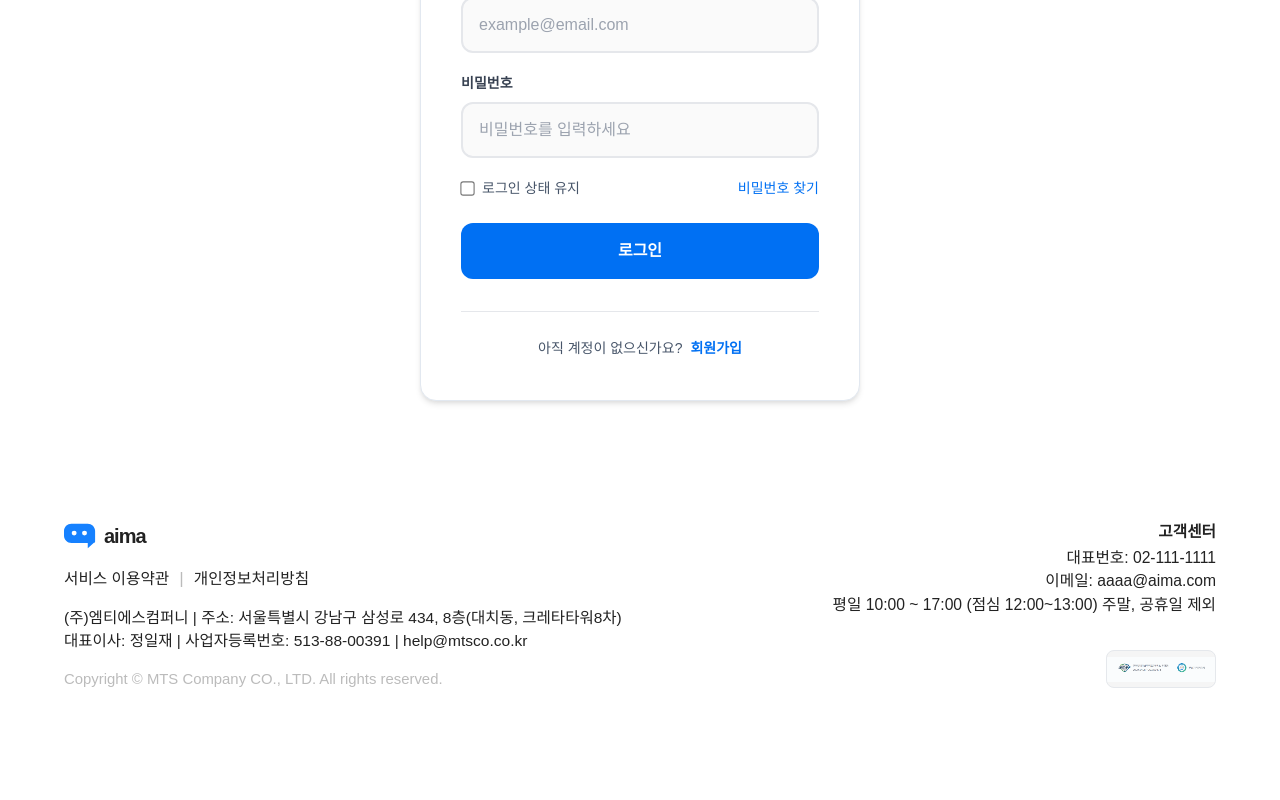
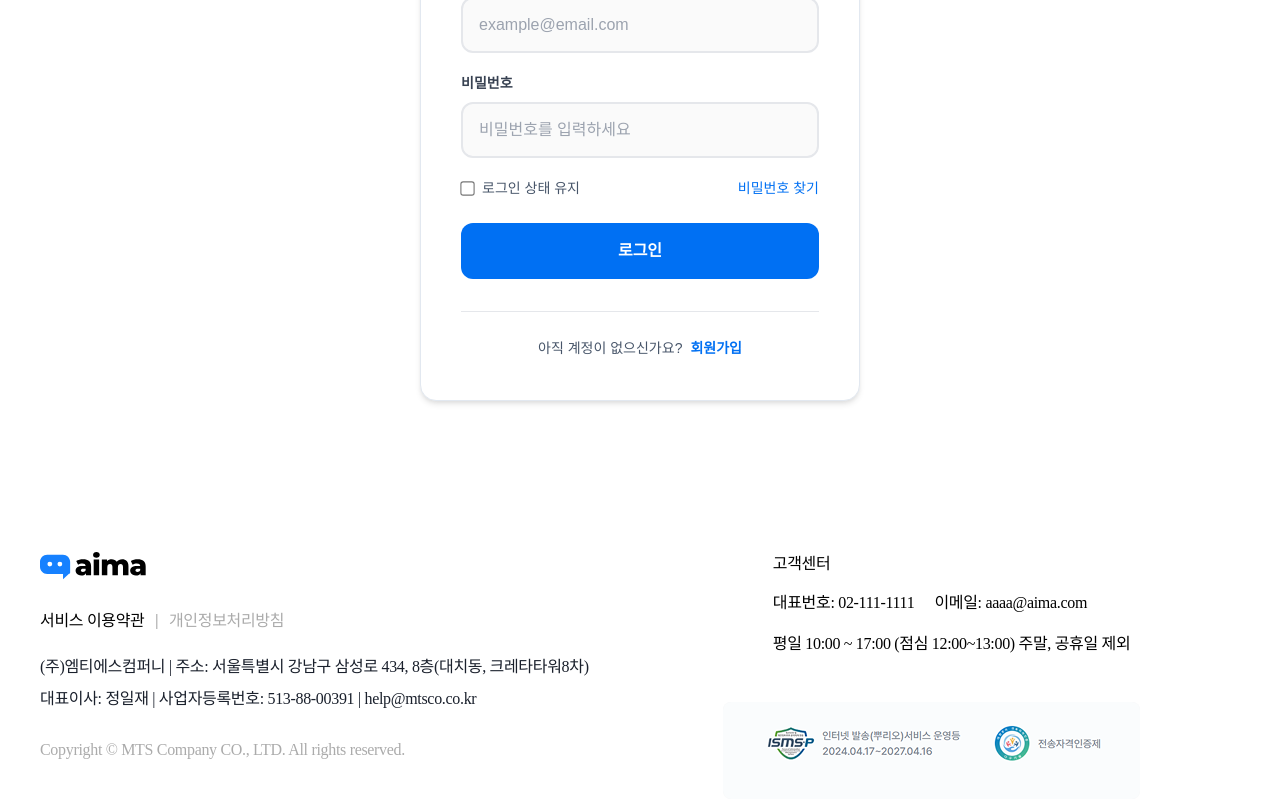
Before and after one commit to mtscoaima/aima, a Next.js app: page /login in a window 1280 px wide. Shown: the part 316-1116 px from the top of the page. Before the commit the page ends 1025 px from the top, so only its background shows below. Built offline with nearby package versions, Linux system fonts and the light colour scheme; no server answers.

Commit message:
fix: Footer style 수정

```diff
--- a/src/app/globals.css
+++ b/src/app/globals.css
@@ -1865,7 +1865,8 @@ h3 {
 /* --- Landing Footer Styles (Image Spec) --- */
 .footer--landing {
   background: #fff;
-  padding: 0;
+  padding-top: 68px;
+  padding-bottom: 37px;
   margin-top: 0;
 }
 .footer-landing-inner {
@@ -1875,7 +1876,6 @@ h3 {
   flex-direction: row;
   justify-content: space-between;
   align-items: flex-start;
-  padding: 36px 24px 18px 24px;
   gap: 32px;
 }
 .footer-landing-left {
@@ -1883,18 +1883,12 @@ h3 {
   min-width: 320px;
   display: flex;
   flex-direction: column;
-  gap: 12px;
-}
-.footer-landing-logo-row {
-  display: flex;
-  align-items: center;
-  gap: 8px;
-  margin-bottom: 2px;
-}
+  gap: 15px;
+}
+
 .footer-landing-logo-img {
-  width: 32px;
-  height: 32px;
   object-fit: contain;
+  margin-bottom: 13px;
 }
 .footer-landing-logo-text {
   font-size: 1.25rem;
@@ -1910,10 +1904,28 @@ h3 {
   margin-bottom: 2px;
 }
 .footer-landing-links a {
-  color: #222;
   text-decoration: none;
+  transition: color 0.15s;
+}
+.footer-landing-terms {
+  color: #000;
+  text-align: center;
+  font-family: Pretendard;
+  font-size: 16px;
+  font-style: normal;
   font-weight: 500;
-  transition: color 0.15s;
+  line-height: 150%; /* 24px */
+  letter-spacing: -0.32px;
+}
+.footer-landing-privacy {
+  color: #ababab;
+  text-align: center;
+  font-family: Pretendard;
+  font-size: 16px;
+  font-style: normal;
+  font-weight: 500;
+  line-height: 150%; /* 24px */
+  letter-spacing: -0.32px;
 }
 .footer-landing-links a:hover {
   color: #1681ff;
@@ -1923,13 +1935,23 @@ h3 {
   font-size: 1.1em;
 }
 .footer-landing-company-info {
-  color: #222;
-  font-size: 0.97rem;
+  color: var(--Black, #1a202c);
+  font-family: Pretendard;
+  font-size: 16px;
+  font-style: normal;
+  font-weight: 500;
+  line-height: 199%; /* 31.84px */
+  letter-spacing: -0.32px;
   margin-bottom: 2px;
 }
 .footer-landing-copyright {
-  color: #bbb;
-  font-size: 0.93rem;
+  color: #ababab;
+  font-family: Pretendard;
+  font-size: 16px;
+  font-style: normal;
+  font-weight: 500;
+  line-height: 199%;
+  letter-spacing: -0.32px;
   margin-top: 2px;
 }
 
@@ -1938,18 +1960,35 @@ h3 {
   min-width: 220px;
   display: flex;
   flex-direction: column;
-  align-items: flex-end;
-  gap: 18px;
+  gap: 30px;
 }
 .footer-landing-customer {
-  text-align: right;
-  color: #222;
-  font-size: 0.98rem;
+  color: #000;
+  font-family: Pretendard;
+  font-size: 16px;
+  font-style: normal;
+  font-weight: 500;
+  line-height: 150%; /* 24px */
+  letter-spacing: -0.32px;
   margin-bottom: 8px;
+  display: flex;
+  flex-direction: column;
+  gap: 13px;
 }
 .footer-landing-customer-title {
-  font-weight: 700;
+  color: #000;
+  font-family: Pretendard;
+  font-size: 16px;
+  font-style: normal;
+  font-weight: 500;
+  line-height: 150%; /* 24px */
+  letter-spacing: -0.32px;
   margin-bottom: 2px;
+}
+.footer-landing-customer-contact {
+  display: flex;
+  gap: 20px;
+  margin-bottom: 4px;
 }
 .footer-landing-certifications {
   display: flex;
@@ -1957,12 +1996,10 @@ h3 {
   margin-top: 8px;
 }
 .footer-landing-cert-img {
-  width: 110px;
-  height: 38px;
   object-fit: contain;
   background: #f5f5f5;
   border-radius: 8px;
-  border: 1px solid #e5e8ec;
+  margin-left: -50px;
 }
 
 @media (max-width: 900px) {
--- a/src/components/Footer.tsx
+++ b/src/components/Footer.tsx
@@ -9,20 +9,21 @@ export default function Footer() {
     <footer className="footer footer--landing">
       <div className="footer-landing-inner">
         <div className="footer-landing-left">
-          <div className="footer-landing-logo-row">
           <Image
             src="/images/aima-logo-footer.svg"
             alt="aima logo"
-              width={32}
-              height={32}
+            width={106}
+            height={27}
             className="footer-landing-logo-img"
           />
-            <span className="footer-landing-logo-text">aima</span>
-          </div>
           <div className="footer-landing-links">
-            <Link href="#">서비스 이용약관</Link>
+            <Link href="#" className="footer-landing-terms">
+              서비스 이용약관
+            </Link>
             <span className="footer-landing-divider">|</span>
-            <Link href="#">개인정보처리방침</Link>
+            <Link href="#" className="footer-landing-privacy">
+              개인정보처리방침
+            </Link>
           </div>
           <div className="footer-landing-company-info">
             (주)엠티에스컴퍼니 | 주소: 서울특별시 강남구 삼성로 434, 8층(대치동,
@@ -37,16 +38,18 @@ export default function Footer() {
         <div className="footer-landing-right">
           <div className="footer-landing-customer">
             <div className="footer-landing-customer-title">고객센터</div>
+            <div className="footer-landing-customer-contact">
               <div>대표번호: 02-111-1111</div>
               <div>이메일: aaaa@aima.com</div>
+            </div>
             <div>평일 10:00 ~ 17:00 (점심 12:00~13:00) 주말, 공휴일 제외</div>
           </div>
           <div className="footer-landing-certifications">
             <Image
               src="/images/cert.png"
               alt="인증마크1"
-              width={220}
-              height={38}
+              width={417}
+              height={97}
               className="footer-landing-cert-img"
             />
           </div>
```
Also changed, not shown: public/images/aima-logo-footer.svg. Lines whose indentation alone changed are shown as unchanged.
